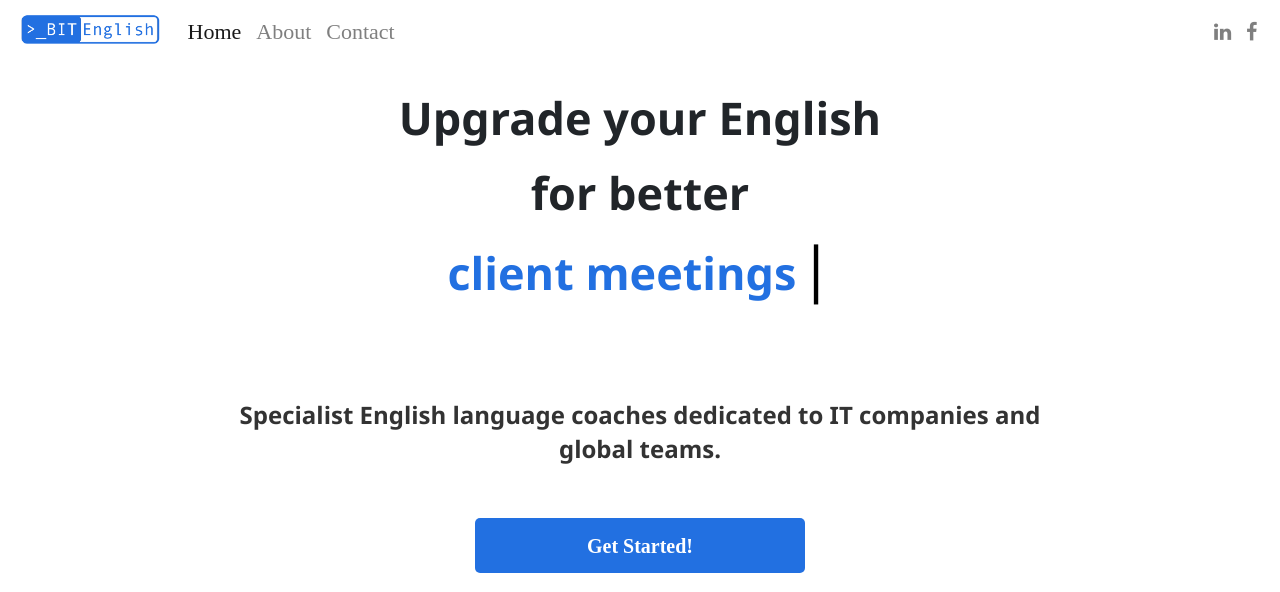
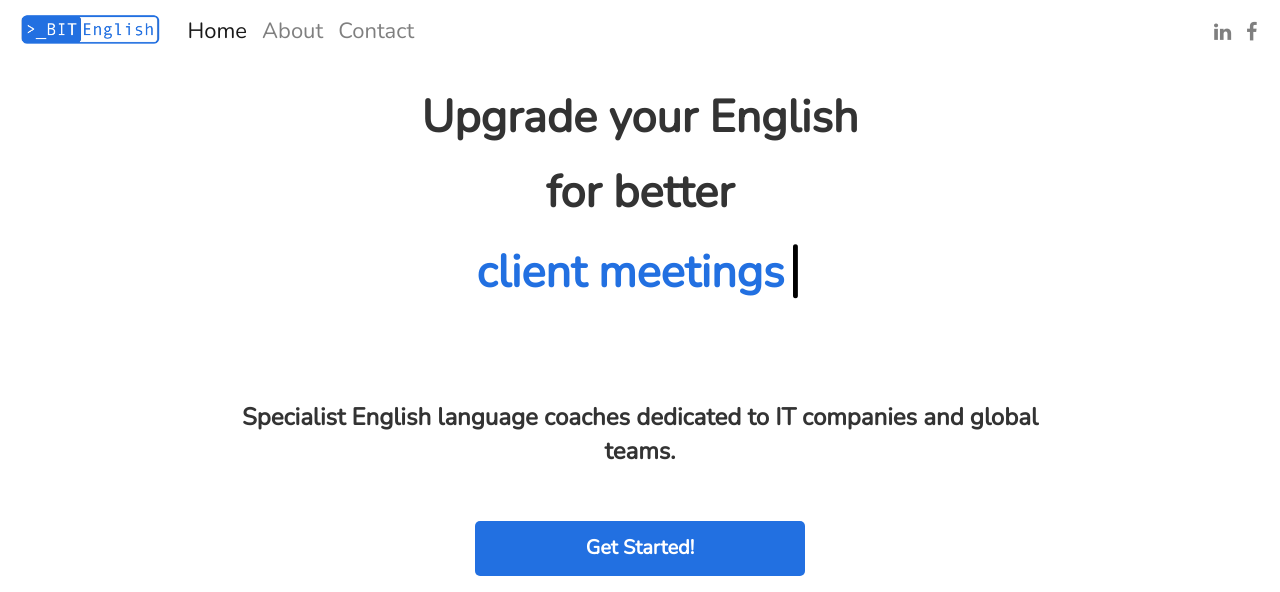
Before and after one commit to ledgey/bitenglish, a Django app: page / in a window 1280 px wide. Shown: the top 592 px of the page. Run offline with Django 3.2, Linux system fonts and the light colour scheme; some libraries are stand-ins or nearby versions.

Commit message:
moved setup

```diff
--- a/static/webpage/css/style.css
+++ b/static/webpage/css/style.css
@@ -10,20 +10,22 @@
 
 html, body {
 
-  font-family: Avenir;
+  font-family: 'Nunito', sans-serif;
   font-style: normal;
   font-weight: normal;
 
 }
 
 h1 {
+  font-family: 'Nunito', sans-serif;
   font-weight: 800;
   padding-top: 80px;
-  margin-bottom: 10px
-  color; #333333
+  margin-bottom: 10px;
+  color: #333333;
 }
 
 h2, h4 {
+  font-family: 'Nunito', sans-serif;
   padding-top: 80px;
   font-weight: 800;
   /* or 78px */
@@ -558,7 +560,7 @@ img {
 }
 
 .nav-item {
-  font-family: Avenir;
+  font-family: 'Nunito', sans-serif;
   font-style: normal;
   font-weight: normal;
   font-size: 22px;
--- a/static/webpage/js/main.js
+++ b/static/webpage/js/main.js
@@ -1,4 +1,9 @@
 AOS.init({disable: 'mobile'});
+
+$(".nav .nav-link").on("click", function(){
+   $(".nav").find(".active").removeClass("active");
+   $(this).addClass("active");
+});
 
 var TxtType = function(el, toRotate, period) {
     this.toRotate = toRotate;
```
Also changed, not shown: other parts of static/webpage/css/style.css (+3 -3 lines).
